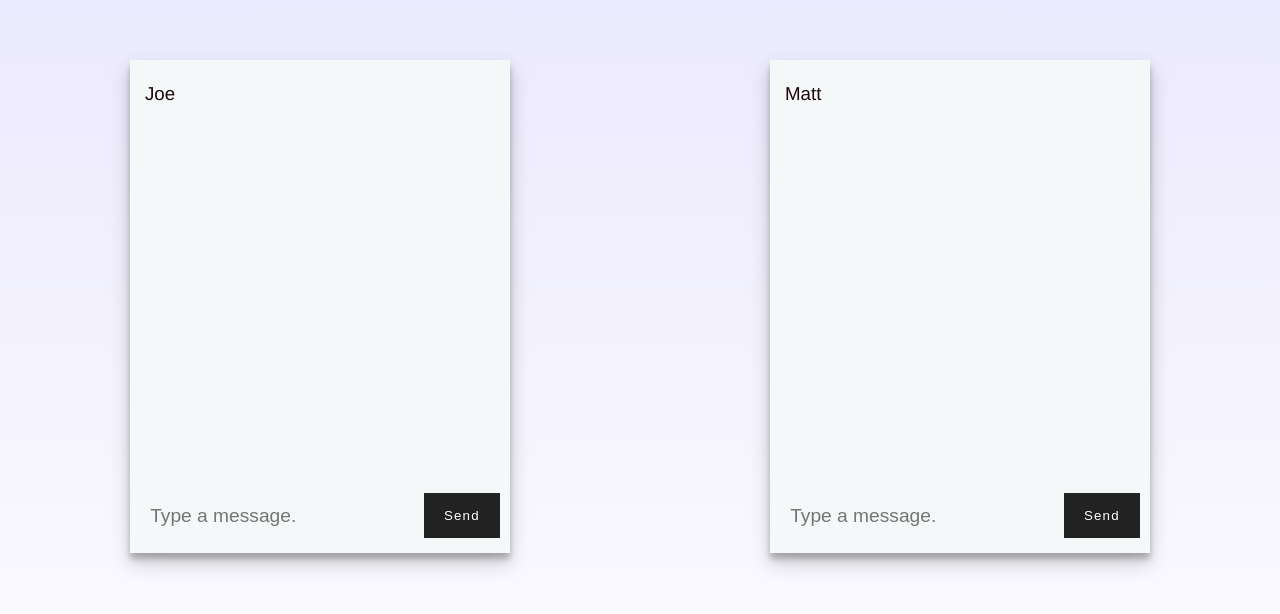
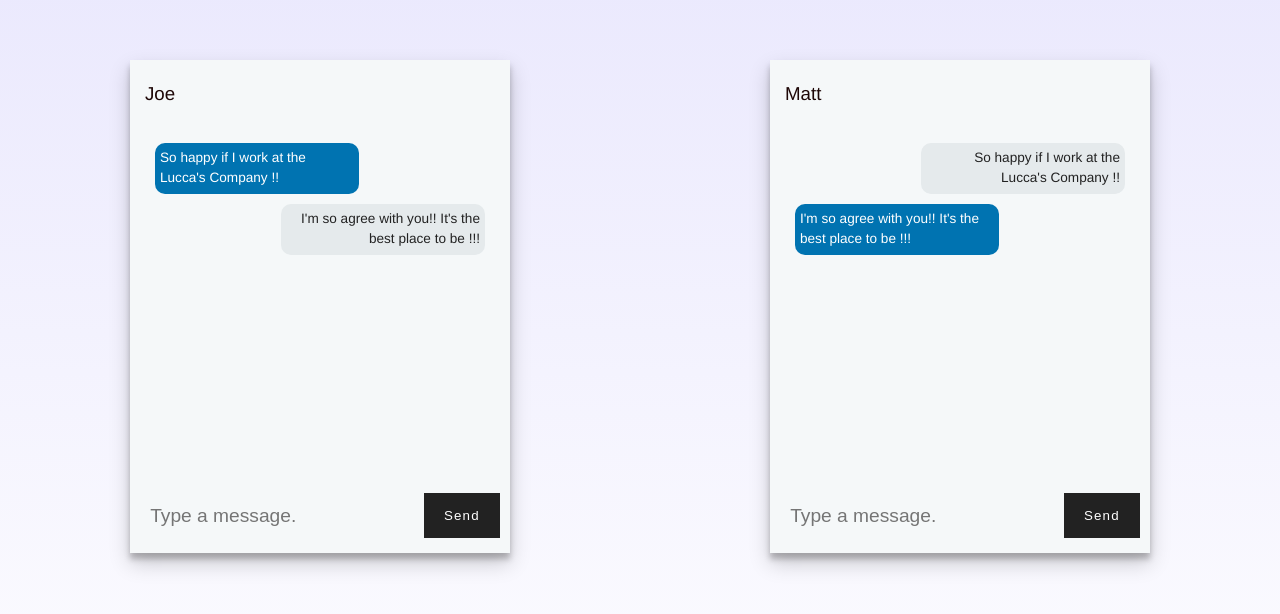
Before and after one commit to XyDisorder/HelloWordChat, a plain HTML site: page index.html in a window 1280 px wide. Shown: the part 130-744 px from the top of the page. Drawn offline with Linux system fonts and the light colour scheme.

Commit message:
feat(readme): update readme a greeting message

```diff
--- a/index.html
+++ b/index.html
@@ -30,8 +30,8 @@
 
             <section class="chatbox" id="chatboxId" style="display:flex; flex-direction: row;">
                 <ul class="message" id="chatbox1">
-                       <li class="secondUser" style="visibility: hidden"  ></li>
-                       <li class="firstUser" style="visibility: hidden" ></li>
+                       <li class="secondUser">So happy if I work at the Lucca's Company !!</li>
+                       <li class="firstUser" >I'm so agree with you!! It's the best place to be !!!</li>
                    </ul>
                </section>
 
@@ -50,8 +50,8 @@
 
             <div class="chatbox" id="chatboxId2">
                 <ul class="message" id="chatbox2">
-                     <li class="firstUser" style="visibility: hidden" ></li>
-                     <li class="secondUser" style="visibility: hidden" ></li>
+                     <li class="firstUser"  >So happy if I work at the Lucca's Company !!</li>
+                     <li class="secondUser" >I'm so agree with you!! It's the best place to be !!! </li>
                  </ul>
              </div>
 
```
Also changed, not shown: img/project_screenshot.png, 2 other files.
